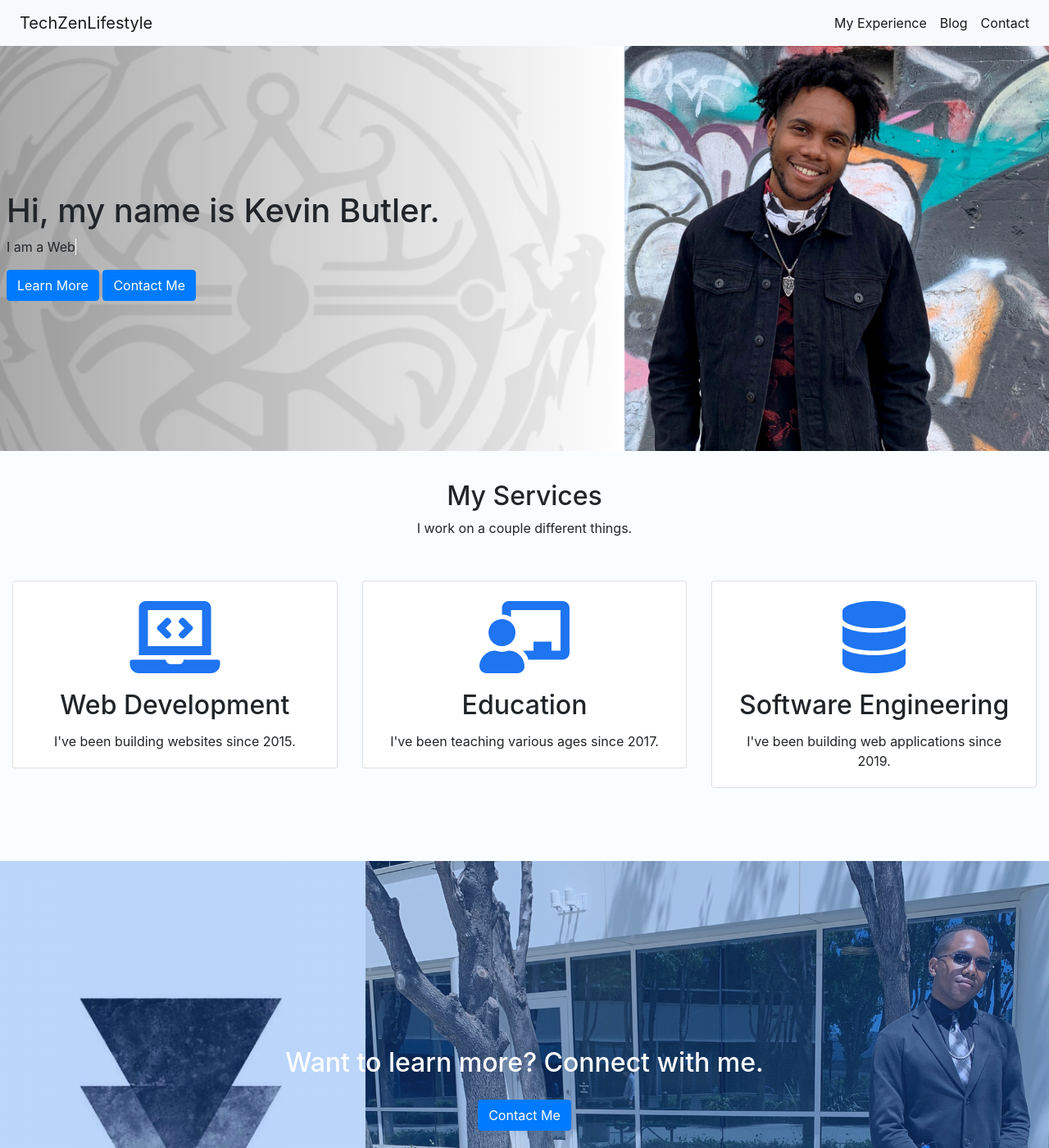
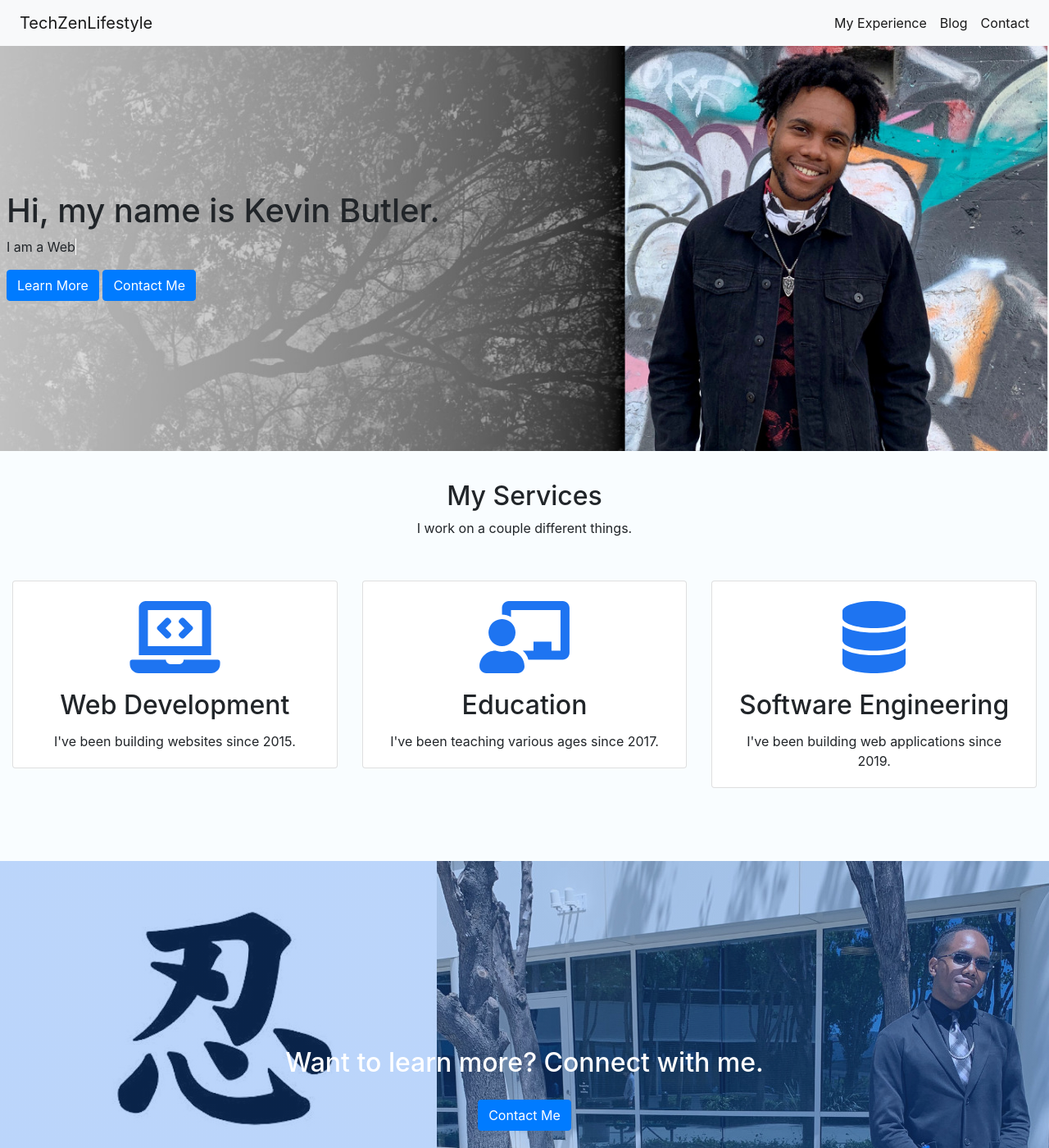
Before and after one commit to techzenlifestyle/my-portfolio-site, a Jekyll site: the page built from index.html, in a window 1280 px wide and 1400 px high. Shown: the whole window at 82% size. Built offline with Jekyll 4.4.1, drawn with Linux system fonts in a browser that asks for light colours; nearby versions of some CDN libraries.

Commit message:
updating pictures

```diff
--- a/assets/css/styles.css
+++ b/assets/css/styles.css
@@ -14,7 +14,7 @@ p {
 
 /* Index */
 #header {
-    background: url("../images/header-background.png") no-repeat top center fixed;
+    background: url("../images/header-background.jpg") no-repeat top center fixed;
     background-size: cover;
     display: flex;
     align-items: center;
@@ -48,7 +48,7 @@ p {
 }
 
 #connect {
-    background: linear-gradient(0deg, rgba(30, 116, 241, 0.3), rgba(30, 116, 241, 0.3)), url("../images/contact-image.png") no-repeat top center fixed;
+    background: linear-gradient(0deg, rgba(30, 116, 241, 0.3), rgba(30, 116, 241, 0.3)), url("../images/contact-image.jpg") no-repeat top center fixed;
     background-size: cover;
     display: flex;
     align-items: center;
@@ -94,7 +94,7 @@ p {
 }
 
 #exp-connect {
-    background: linear-gradient(0deg, rgba(30, 116, 241, 0.3), rgba(30, 116, 241, 0.3)), url("../images/contact-image.png") no-repeat center fixed;
+    background: linear-gradient(0deg, rgba(30, 116, 241, 0.3), rgba(30, 116, 241, 0.3)), url("../images/connect.JPG") no-repeat center fixed;
     background-size: cover;
     display: flex;
     align-items: center;
@@ -105,7 +105,7 @@ p {
 
 /* Blog */
 .placeholder {
-    background: linear-gradient(0deg, rgba(30, 116, 241, 0.3), rgba(30, 116, 241, 0.3)), url("../images/contact-image.png") no-repeat center fixed;
+    background: linear-gradient(0deg, rgba(30, 116, 241, 0.3), rgba(30, 116, 241, 0.3)), url("../images/contact-image.jpg") no-repeat center fixed;
     background-size: cover;
     display: flex;
     align-items: center;
@@ -116,12 +116,13 @@ p {
 
 /* Contact */
 .contact-header {
-    background: url("../images/header-background.png") no-repeat top center;
+    background: url("../images/contact-header.JPG");
     background-size: cover;
     display: flex;
     align-items: center;
     justify-content: center;
-    height: 400px;
+    height: 500px;
+    color: white;
 }
 
 .contact-title {
```
Also changed, not shown: Licenses.txt (added), assets/images/connect.JPG (added), assets/images/contact-header.JPG (added), assets/images/contact-image.jpg (added), assets/images/contact-image.png (deleted), assets/images/header-background.jpg (added), assets/images/header-background.png (deleted).
